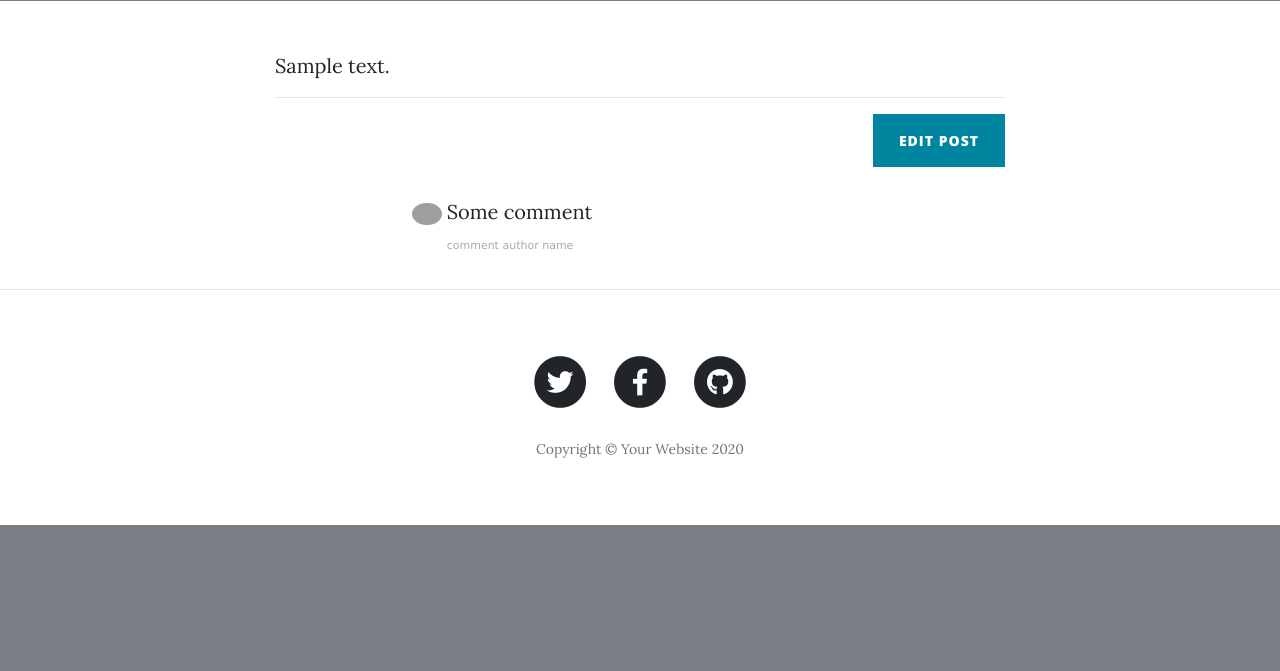
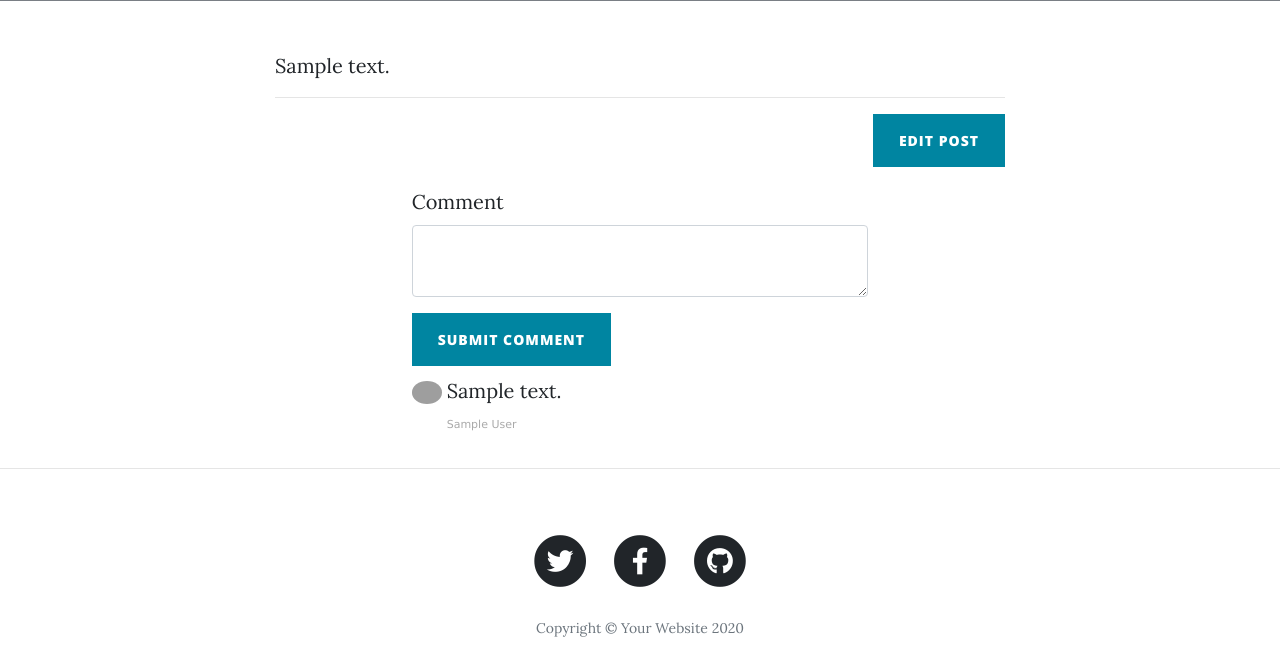
Before and after one commit to shubham101096/my-blog, a Flask app: page /post/1 in a window 1280 px wide. Shown: the part 560-1231 px from the top of the page. Before the commit the page ends 1085 px from the top, so only its background shows below. Run offline with Flask 2, Linux system fonts and the light colour scheme; a user stored in the database is signed in; tables that the repository leaves empty hold one stand-in row (values such as "Sample post"); grey boxes marked "Sample" are stand-in pictures; some libraries are stand-ins or nearby versions; grey boxes are pictures that could not be loaded.

Commit message:
Add commenting on post functionality

```diff
--- a/forms.py
+++ b/forms.py
@@ -3,7 +3,7 @@ from wtforms import StringField, SubmitField, PasswordField
 from wtforms.validators import DataRequired, URL, Email
 from flask_ckeditor import CKEditorField
 
-##WTForm
+
 class CreatePostForm(FlaskForm):
     title = StringField("Blog Post Title", validators=[DataRequired()])
     subtitle = StringField("Subtitle", validators=[DataRequired()])
@@ -23,3 +23,8 @@ class LoginForm(FlaskForm):
     email = StringField("Email", validators=[Email()])
     password = PasswordField("Password", validators=[DataRequired()])
     submit = SubmitField("Login")
+
+
+class CommentForm(FlaskForm):
+    comment_text = CKEditorField("Comment", validators=[DataRequired()])
+    submit = SubmitField("Submit Comment")
--- a/main.py
+++ b/main.py
@@ -6,7 +6,7 @@ from werkzeug.security import generate_password_hash, check_password_hash
 from flask_sqlalchemy import SQLAlchemy
 from sqlalchemy.orm import relationship
 from flask_login import UserMixin, login_user, LoginManager, login_required, current_user, logout_user
-from forms import CreatePostForm, RegisterForm, LoginForm
+from forms import CreatePostForm, RegisterForm, LoginForm, CommentForm
 from flask_gravatar import Gravatar
 
 app = Flask(__name__)
@@ -36,6 +36,7 @@ class BlogPost(db.Model):
     img_url = db.Column(db.String(250), nullable=False)
     author_id = db.Column(db.Integer, db.ForeignKey('users.id'))
     author = relationship("User", back_populates="posts")
+    comments = relationship("Comment", back_populates="post")
 
 
 class User(UserMixin, db.Model):
@@ -45,7 +46,17 @@ class User(UserMixin, db.Model):
     password = db.Column(db.String(100))
     name = db.Column(db.String(1000))
     posts = relationship("BlogPost", back_populates="author")
+    comments = relationship("Comment", back_populates="author")
 
+
+class Comment(db.Model):
+    __tablename__ = "comments"
+    id = db.Column(db.Integer, primary_key=True)
+    text = db.Column(db.Text, nullable=False)
+    post_id = db.Column(db.Integer, db.ForeignKey('blog_posts.id'))
+    author_id = db.Column(db.Integer, db.ForeignKey('users.id'))
+    post = relationship("BlogPost", back_populates="comments")
+    author = relationship("User", back_populates="comments")
 
 db.create_all()
 
@@ -122,14 +133,23 @@ def logout():
     return redirect(url_for('get_all_posts'))
 
 
-@app.route("/post/<int:post_id>")
-@login_required
+@app.route("/post/<int:post_id>", methods=['GET', 'POST'])
 def show_post(post_id):
+    form = CommentForm()
     requested_post = BlogPost.query.get(post_id)
     is_admin = False
     if current_user.is_authenticated and current_user.id == 1:
         is_admin = True
-    return render_template("post.html", post=requested_post, is_admin=is_admin)
+    if form.validate_on_submit():
+        if not current_user.is_authenticated:
+            flash("You need to Login or register to comment")
+            return redirect(url_for('login'))
+        comment_text = form.comment_text.data
+        new_comment = Comment(text=comment_text, post_id=post_id, author_id=current_user.id)
+        db.session.add(new_comment)
+        db.session.commit()
+
+    return render_template("post.html", post=requested_post, is_admin=is_admin, form=form)
 
 
 @app.route("/about")
--- a/templates/post.html
+++ b/templates/post.html
@@ -1,4 +1,5 @@
 {% include "header.html" %}
+{% import "bootstrap/wtf.html" as wtf %}
 
 <!-- Page Header -->
 <header class="masthead" style="background-image: url('{{post.img_url}}')">
@@ -36,16 +37,21 @@
 
         <!--           Comments Area -->
         <div class="col-lg-8 col-md-10 mx-auto comment">
+          {{ wtf.quick_form(form, novalidate=True, button_map={"submit": "primary"}) }}
+          {{ ckeditor.load() }}
+          {{ ckeditor.config(name='comment') }}
           <ul class="commentList">
+            {% for comment in post.comments %}
             <li>
               <div class="commenterImage">
-                      <img src="https://pbs.twimg.com/profile_images/744849215675838464/IH0FNIXk.jpg"/>
+                <img src="https://img.icons8.com/pastel-glyph/64/000000/person-male--v3.png"/>
               </div>
               <div class="commentText">
-                      <p>Some comment</p>
-                      <span class="date sub-text">comment author name</span>
+                <p>{{comment.text|safe}}</p>
+                <span class="date sub-text">{{comment.author.name}}</span>
               </div>
             </li>
+            {% endfor %}
           </ul>
         </div>
 
```
Lines whose indentation alone changed are shown as unchanged.
